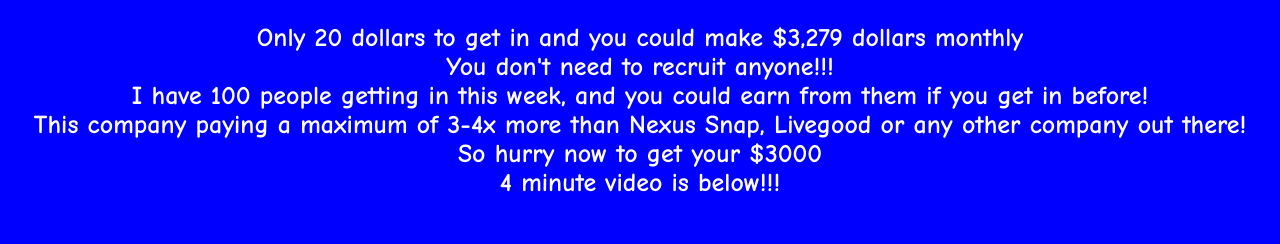
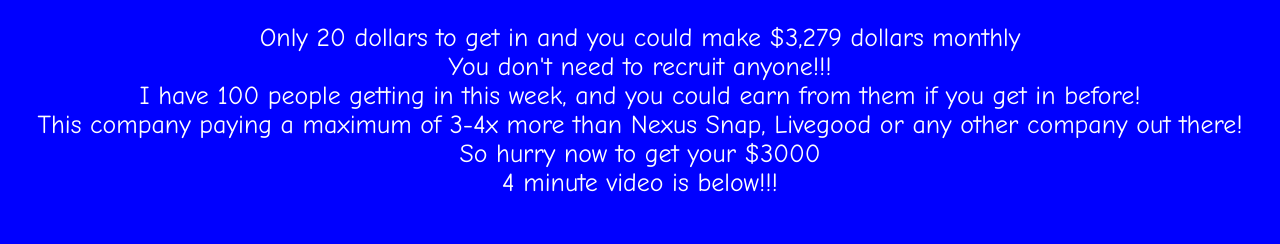
Before and after one commit to somethingstinky/earnwithdarius, a plain HTML site: page index.html in a window 1280 px wide. Shown: the part 521-765 px from the top of the page. Drawn offline with Linux system fonts and the light colour scheme.

Commit message:
Add files via upload

```diff
--- a/index.html
+++ b/index.html
@@ -14,7 +14,7 @@
         <img class="cloudimg" src="clouds.jpg" width=150%>
 
         <h1 style="position:absolute; top:650px; right:20px; left:20px; color:white; font-size: 50px;" class="centertext">Just launched this brother!</h1>
-        <p style="font-size: 37px; font-weight: bold; font-family: Comic Sans MS, Comic Sans, Arial; position:absolute; top:740px; right:20px; left:20px; color: white" class="centertext">
+        <p style="font-size: 37px; font-weight: 20; font-family: Comic Sans MS, Comic Sans, Arial; position:absolute; top:740px; right:20px; left:20px; color: white" class="centertext">
             Only 20 dollars to get in and you could make $3,279 dollars monthly <br>
             You don't need to recruit anyone!!!<br>
             I have 100 people getting in this week, and you could earn from them if you get in before! <br>
```
